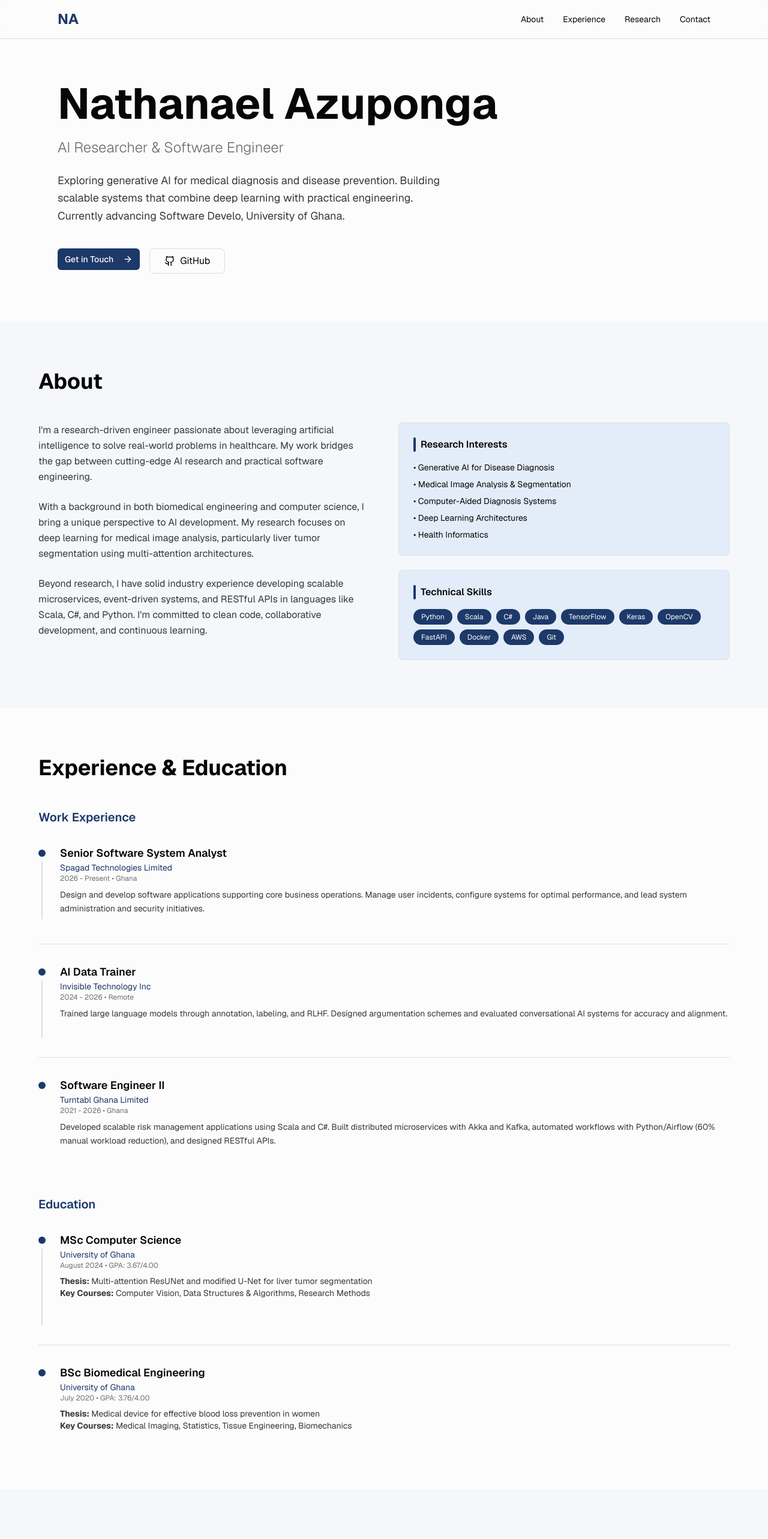
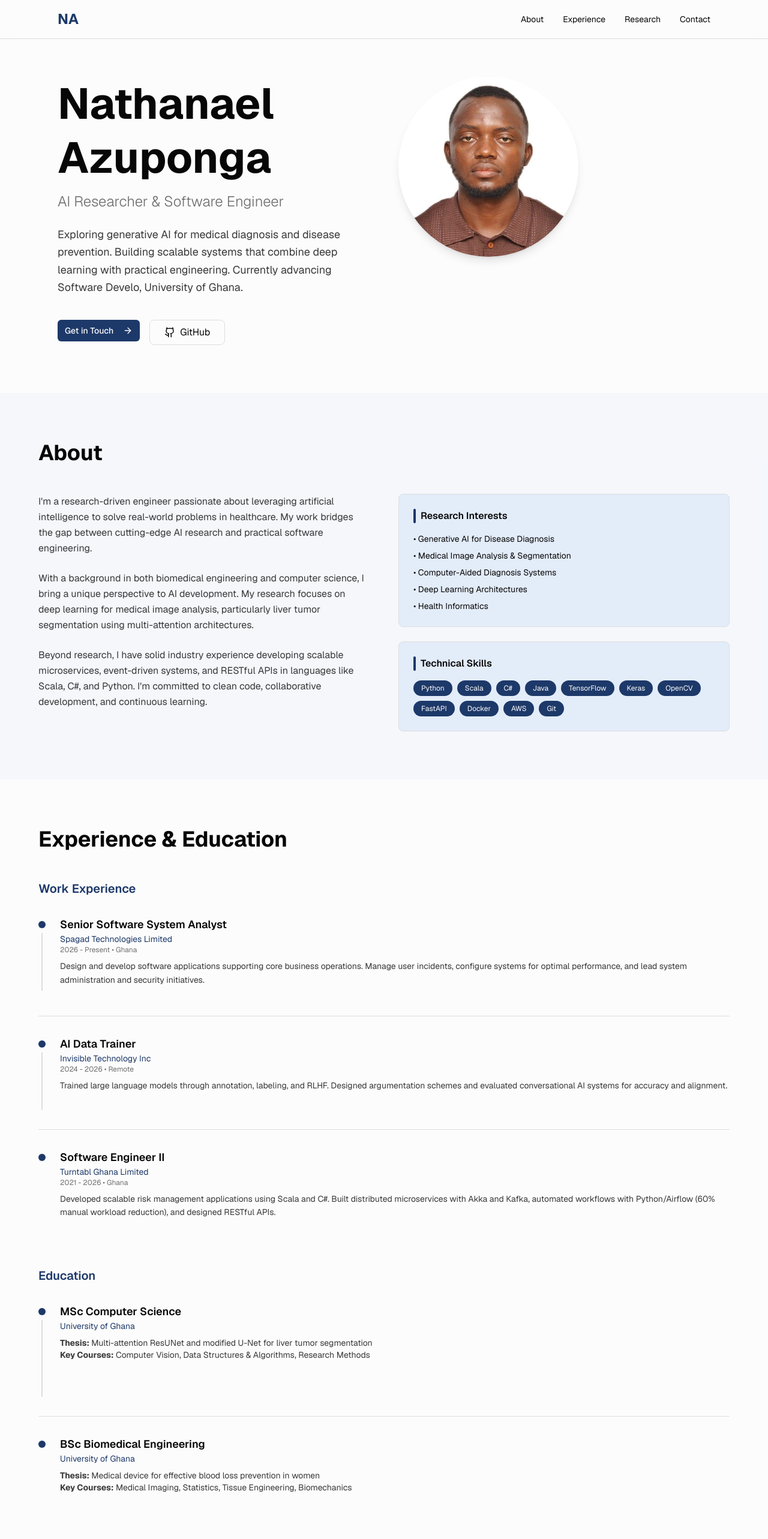
Before and after one commit to eckintosh-4ai360/NATHANIEL-AZUPONGA-PORTFOLIO, a Next.js app: page / in a window 1280 px wide. Shown: the top 2565 px of the page at 60% size. Built offline with nearby package versions, Linux system fonts and the light colour scheme.

Commit message:
added image

```diff
--- a/app/page.tsx
+++ b/app/page.tsx
@@ -4,6 +4,7 @@ import { useState } from 'react';
 import Link from 'next/link';
 import { Menu, X, ArrowRight, Github, Linkedin, Mail } from 'lucide-react';
 import { Button } from '@/components/ui/button';
+import Image from 'next/image';
 
 export default function Portfolio() {
   const [mobileMenuOpen, setMobileMenuOpen] = useState(false);
@@ -71,7 +72,8 @@ export default function Portfolio() {
 
       {/* Hero Section */}
       <section className="pt-32 pb-20 px-4 sm:px-6 lg:px-8 max-w-6xl mx-auto">
-        <div className="space-y-6">
+        <div className="grid md:grid-cols-2 gap-12 items-bottom justify-between">
+          <div className="space-y-6">
           <div className="space-y-3">
             <h1 className="text-5xl sm:text-6xl lg:text-7xl font-bold leading-tight text-balance">
               Nathanael Azuponga
@@ -98,6 +100,12 @@ export default function Portfolio() {
             </a>
           </div>
         </div>
+        <div>
+          <Image src="/picture.jpg" alt="Hero" width={300} height={300} className="rounded-full shadow-lg " />
+        </div>
+        </div>
+
+
       </section>
 
        {/* About Section */}
@@ -206,7 +214,7 @@ export default function Portfolio() {
                   degree: 'MSc Computer Science',
                   school: 'University of Ghana',
                   period: 'August 2024',
-                  gpa: '3.67/4.00',
+
                   thesis: 'Multi-attention ResUNet and modified U-Net for liver tumor segmentation',
                   courses: 'Computer Vision, Data Structures & Algorithms, Research Methods',
                 },
@@ -214,7 +222,7 @@ export default function Portfolio() {
                   degree: 'BSc Biomedical Engineering',
                   school: 'University of Ghana',
                   period: 'July 2020',
-                  gpa: '3.76/4.00',
+
                   thesis: 'Medical device for effective blood loss prevention in women',
                   courses: 'Medical Imaging, Statistics, Tissue Engineering, Biomechanics',
                 },
@@ -227,7 +235,7 @@ export default function Portfolio() {
                   <div className="pb-4">
                     <h4 className="text-lg font-semibold">{edu.degree}</h4>
                     <p className="text-accent text-sm">{edu.school}</p>
-                    <p className="text-muted-foreground text-xs">{edu.period} • GPA: {edu.gpa}</p>
+
                     <p className="text-foreground/80 text-sm mt-2"><strong>Thesis:</strong> {edu.thesis}</p>
                     <p className="text-foreground/80 text-sm"><strong>Key Courses:</strong> {edu.courses}</p>
                   </div>
@@ -332,7 +340,7 @@ export default function Portfolio() {
               className="inline-flex items-center gap-2 px-6 py-3 bg-accent hover:bg-accent/90 text-accent-foreground rounded-lg transition-colors font-medium"
             >
               <Mail size={18} />
-              nathanael.azuponga@gmail.com
+
             </a>
             <a
               href="https://linkedin.com"
```
Also changed, not shown: public/picture.jpg (added).
